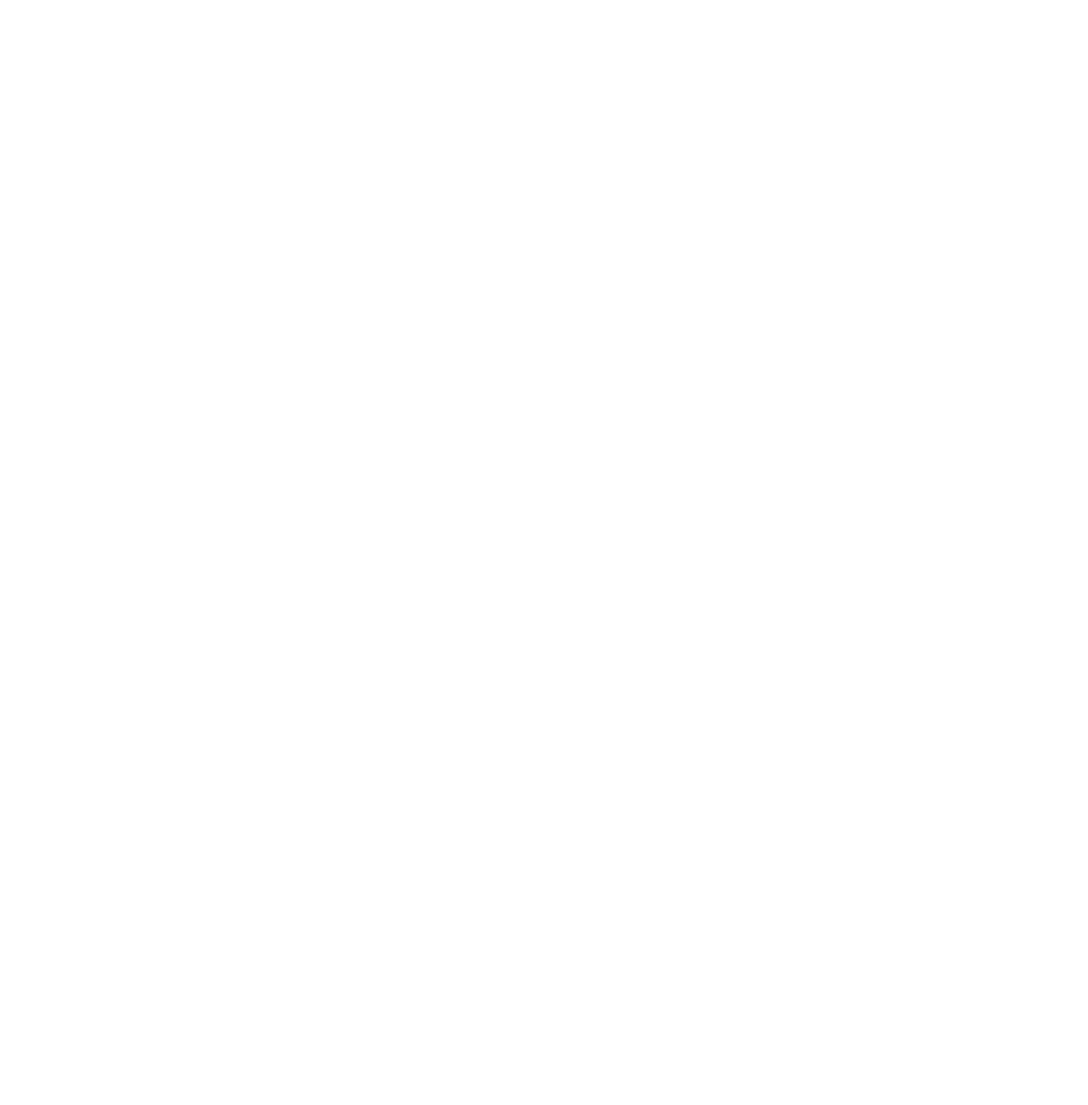
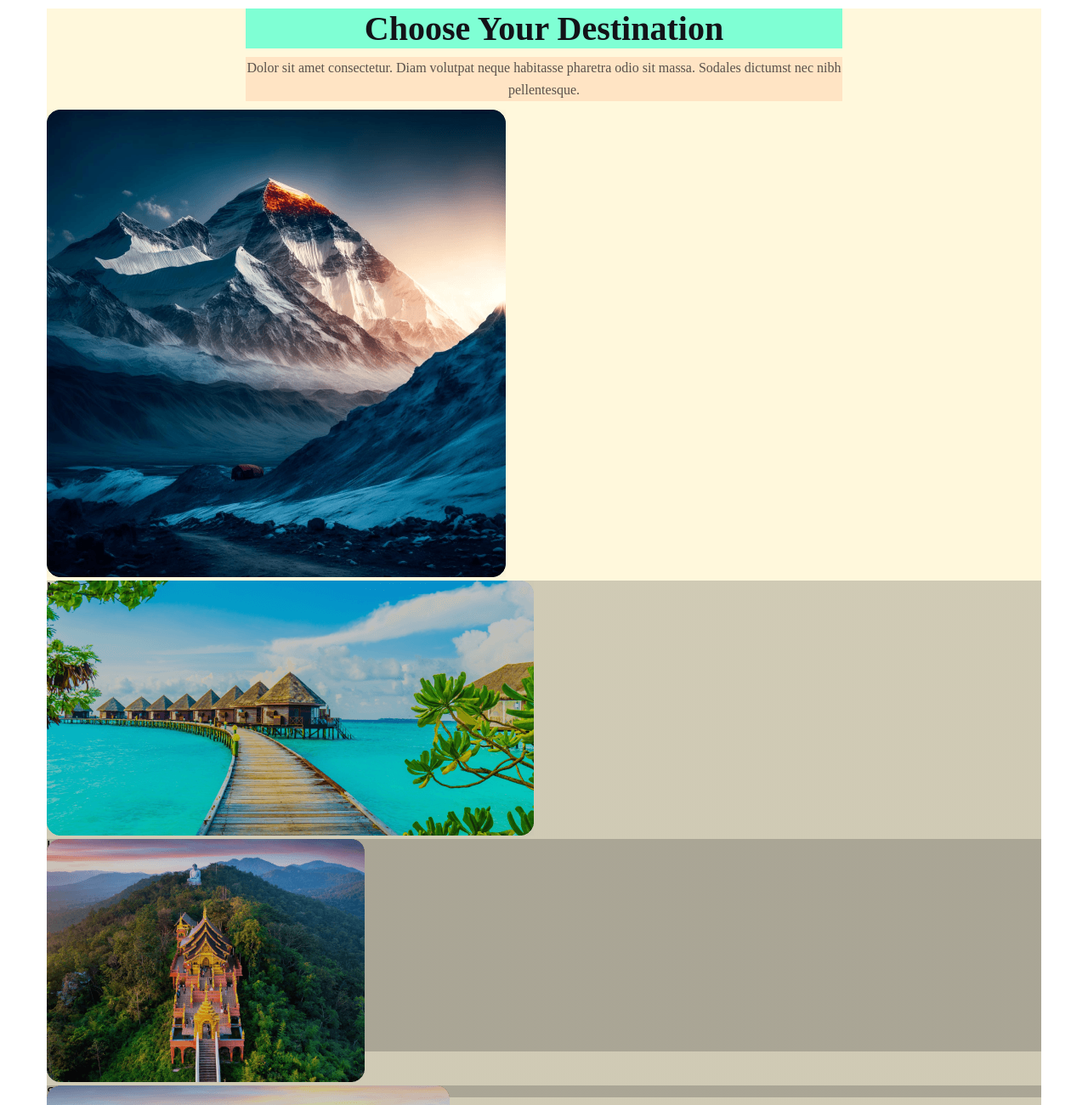
Before and after one commit to okaymahdi/IMAGE-GALLERY, a plain HTML site: page index.html in a window 1280 px wide. Shown: the top 1300 px of the page at 85% size. Before the commit the page ends 800 px from the top, so only its background shows below. Drawn offline with Linux system fonts and the light colour scheme.

Commit message:
added images

```diff
--- a/index.html
+++ b/index.html
@@ -7,6 +7,51 @@
     <link rel="stylesheet" href="./styles/style.css">
 </head>
 <body>
-
+    <section id="dastination">
+        <div class="container">
+            <div class="heading">
+                <h2>Choose Your Destination</h2>
+                <p>Dolor sit amet consectetur. Diam volutpat neque habitasse pharetra odio sit massa. Sodales dictumst nec nibh pellentesque.</p>
+            </div>
+            <!-- gallery container -->
+            <div class="gallery">
+                <!-- item number:- 01 -->
+                <div class="item item-1">
+                    <img src="./images/Rectangle 4.png" alt="">
+                    <p class="text-above">Maldives</p>
+                </div>
+                <!-- item number:- 02 -->
+                <div class="item item-2">
+                    <img src="./images/Rectangle 5.png" alt="">
+                    <p class="text-above">Indonesia</p>
+                </div>
+                <!-- item number:- 03 -->
+                <div class="item item-3">
+                    <img src="./images/Rectangle 6.png" alt="">
+                    <p class="text-above">Srilanka</p>
+                </div>
+                <!-- item number:- 04 -->
+                <div class="item item-4">
+                    <img src="./images/Rectangle 7.png" alt="">
+                    <p class="text-above">North America</p>
+                </div>
+                <!-- item number:- 05 -->
+                <div class="item item-5">
+                    <img src="./images/Rectangle 8 (1).png" alt="">
+                    <p class="text-above">Kashmir</p>
+                </div>
+                <!-- item number:- 06 -->
+                <div class="item item-6">
+                    <img src="./images/Rectangle 8.png" alt="">
+                    <p class="text-above">Bangladesh</p>
+                </div>
+                <!-- item number:- 07 -->
+                <div class="item item-7">
+                    <img src="./images/Rectangle 9.png" alt="">
+                    <p class="text-above">Bandarban</p>
+                </div>
+            </div>
+        </div>
+    </section>
 </body>
 </html>
--- a/styles/style.css
+++ b/styles/style.css
@@ -21,3 +21,50 @@ a {
   text-decoration: none;
   color: black;
 }
+
+/* main styles */
+.container {
+  width: 1170px;
+  margin: auto;
+  background-color: cornsilk;
+}
+
+.heading {
+    width: 60%;
+    margin: 1rem auto;
+}
+
+.heading h2 {
+  color: #131318;
+  font-family: Mulish;
+  text-align: center;
+  font-size: 40px;
+  font-style: normal;
+  font-weight: 800;
+  line-height: normal;
+  background-color: aquamarine;
+}
+.heading p {
+  color: rgba(19, 19, 24, 0.7);
+  /* width: 643px; */
+  text-align: center;
+  font-family: Mulish;
+  font-size: 16px;
+  font-style: normal;
+  font-weight: 400;
+  line-height: 26px; /* 162.5% */
+  margin: 1rem auto;
+  background-color: bisque;
+}
+
+/* complex styles */
+.item {
+    position: relative;
+}
+
+.text-above {
+    position: absolute;
+    background: linear-gradient(0deg, rgba(19, 19, 24, 0.20) 0%, rgba(19, 19, 24, 0.20) 100%);
+    width: 100%;
+    height: 100%;
+}
```
Lines whose indentation alone changed are shown as unchanged.
